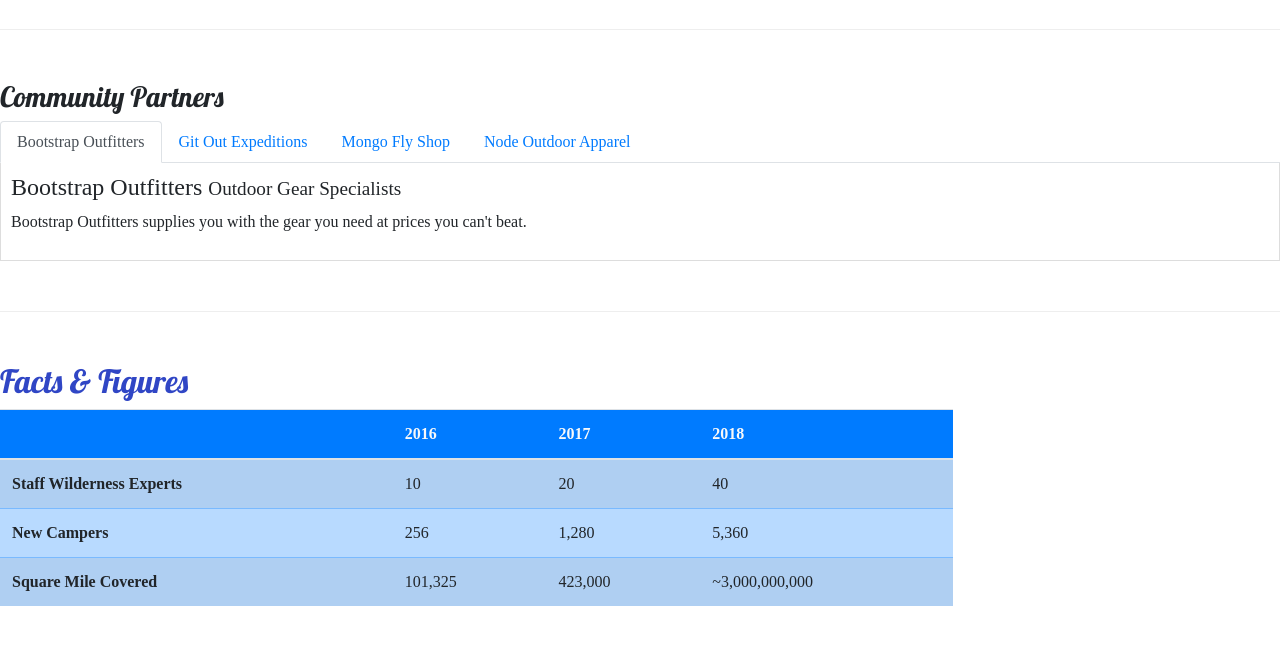
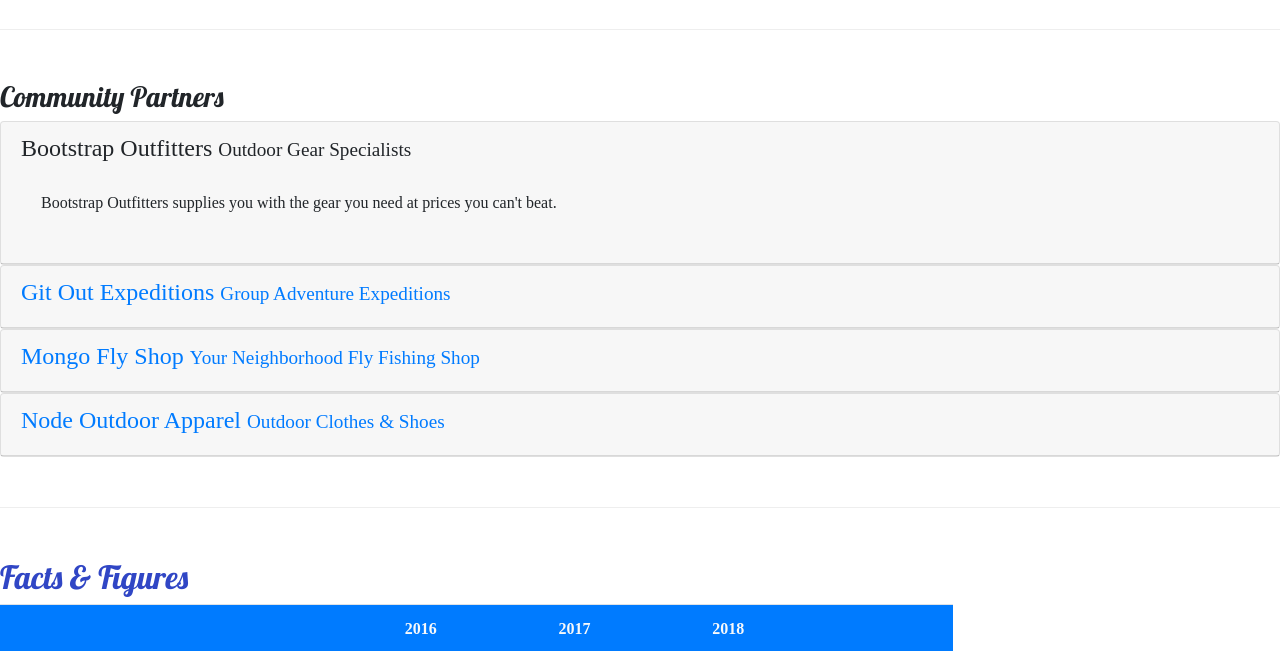
Before and after one commit to lancebierke/nucampsite-index-html, a website: page aboutus.html in a window 1280 px wide. Shown: the part 800-1451 px from the top of the page. Drawn offline with nearby package versions, Linux system fonts and the light colour scheme.

Commit message:
Accoridion

```diff
--- a/aboutus.html
+++ b/aboutus.html
@@ -113,37 +113,79 @@
         <div class="row row-content">
             <div class="col">
                 <h3>Community Partners</h3>
-                <ul class="nav nav-tabs">
-                    <li class="nav-item"><a class="nav-link active" href="#bootstrap" role="tab"
-                            data-toggle="tab">Bootstrap Outfitters</a></li>
-                    <li class="nav-item"><a class="nav-link" href="#git" role="tab" data-toggle="tab">Git Out
-                            Expeditions</a></li>
-                    <li class="nav-item"><a class="nav-link" href="#mongo" role="tab" data-toggle="tab">Mongo Fly
-                            Shop</a></li>
-                    <li class="nav-item"><a class="nav-link" href="#node" role="tab" data-toggle="tab">Node Outdoor
-                            Apparel</a></li>
-                </ul>
-                <div class="tab-content">
-                    <div role="tabpanel" class="tab-pane fade show active" id="bootstrap">
-                        <h4>Bootstrap Outfitters <small>Outdoor Gear Specialists</small></h4>
-                        <p class="d-none d-sm-block">Bootstrap Outfitters supplies you with the gear you need at prices
-                            you can't beat.</p>
+
+                <div id="accordion">
+                    <div class="card">
+                        <div role="tab" class="card-header">
+                            <h4>
+                                <a data-toggle="collapse" data-target="#bootstrap">Bootstrap Outfitters <small>Outdoor
+                                        Gear Specialists</small>
+                                </a>
+                            </h4>
+                            <div class="collapse show" id="bootstrap" data-parent="#accordion">
+                                <div class="card-body">
+                                    <p class="d-none d-sm-block">Bootstrap Outfitters supplies you with the gear you
+                                        need at
+                                        prices
+                                        you can't beat.</p>
+                                </div>
+                            </div>
+                        </div>
                     </div>
-                    <div role="tabpanel" class="tab-pane fade" id="git">
-                        <h4>Git Out Expeditions <small>Group Adventure Expeditions</small></h4>
-                        <p class="d-none d-sm-block">Join Git Out Expeditions to explore new horizons with a group of
-                            other adventurers!</p>
+                    <div class="card">
+                        <div role="tab" class="card-header">
+                            <h4>
+                                <a class="collapsed" data-toggle="collapse" data-target="#git">Git Out Expeditions
+                                    <small>Group Adventure
+                                        Expeditions</small>
+                                </a>
+                            </h4>
+                            <div class="collapse" id="git" data-parent="#accordion">
+                                <div class="card-body">
+                                    <p class="d-none d-sm-block">Join Git Out Expeditions to explore new horizons with a
+                                        group
+                                        of
+                                        other adventurers!</p>
+                                </div>
+                            </div>
+                        </div>
                     </div>
-                    <div role="tabpanel" class="tab-pane fade" id="mongo">
-                        <h4>Mongo Fly Shop <small>Your Neighborhood Fly Fishing Shop</small></h4>
-                        <p class="d-none d-sm-block">Need a new fishing pole, a tacklebox, or flies of all kinds? Stop
-                            by Mongo Fly Shop.</p>
+                    <div class="card">
+                        <div role="tab" class="card-header">
+                            <h4>
+                                <a class="collapsed" data-toggle="collapse" data-target="#mongo">Mongo Fly Shop
+                                    <small>Your Neighborhood
+                                        Fly Fishing Shop</small>
+                                </a>
+                            </h4>
+                            <div class="collapse" id="mongo" data-parent="#accordion">
+                                <div class="card-body">
+                                    <p class="d-none d-sm-block">Need a new fishing pole, a tacklebox, or flies of all
+                                        kinds?
+                                        Stop
+                                        by Mongo Fly Shop.</p>
+                                </div>
+                            </div>
+                        </div>
                     </div>
-                    <div role="tabpanel" class="tab-pane fade" id="node">
-                        <h4>Node Outdoor Apparel <small>Outdoor Clothes & Shoes</small></h4>
-                        <p class="d-none d-sm-block">From polar fleeces to swimsuits, hiking boots to waders, a visit to
-                            Node will be sure to get you
-                            covered.</p>
+                    <div class="card">
+                        <div role="tab" class="card-header">
+                            <h4>
+                                <a class="collapsed" data-toggle="collapse" data-target="#node">Node Outdoor Apparel
+                                    <small>Outdoor
+                                        Clothes & Shoes</small>
+                                </a>
+                            </h4>
+                            <div class="collapse" id="node" data-parent="#accordion">
+                                <div class="card-body">
+                                    <p class="d-none d-sm-block">From polar fleeces to swimsuits, hiking boots to
+                                        waders, a
+                                        visit to
+                                        Node will be sure to get you
+                                        covered.</p>
+                                </div>
+                            </div>
+                        </div>
                     </div>
                 </div>
             </div>
```
